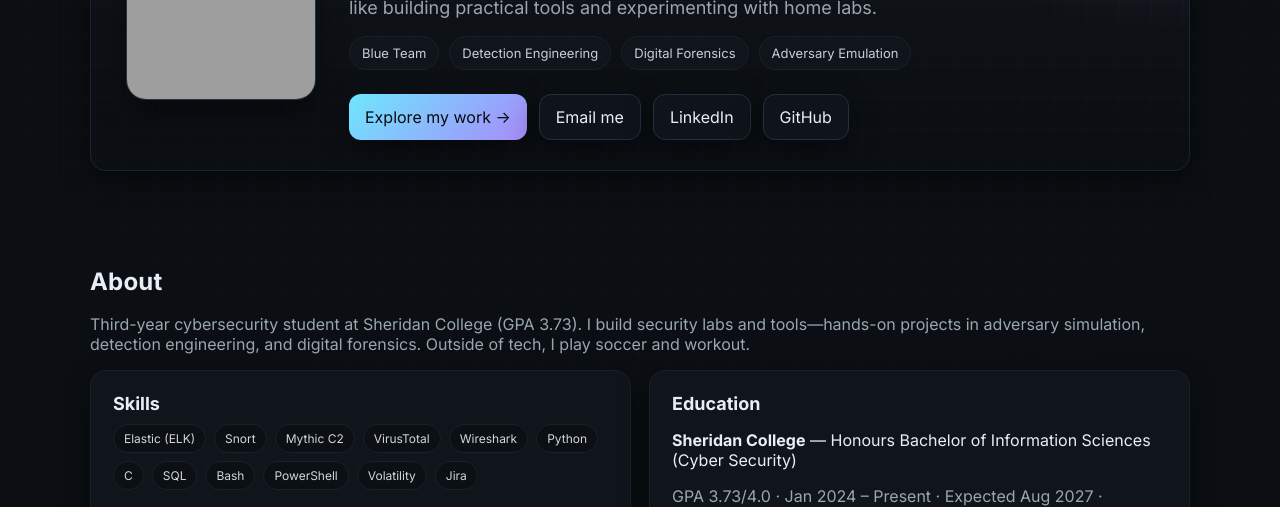
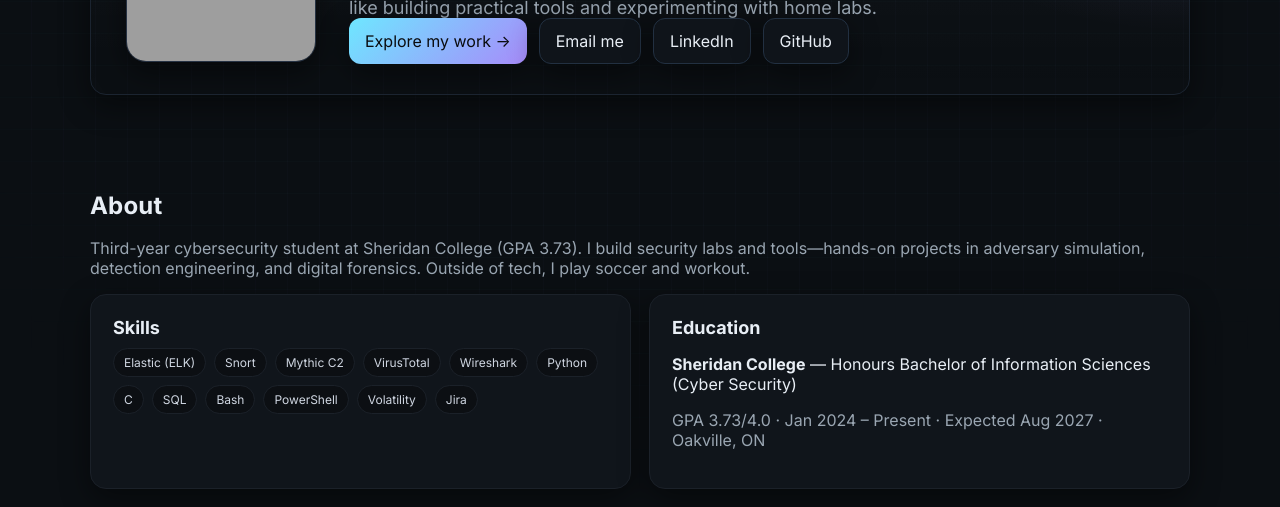
Before and after one commit to Majd-Abboud/majd-abboud.github.io, a plain HTML site: page index.html in a window 1280 px wide. Shown: the part 293-800 px from the top of the page. Drawn offline with Linux system fonts and the light colour scheme; grey boxes are pictures that could not be loaded.

Commit message:
Update index.html

```diff
--- a/index.html
+++ b/index.html
@@ -158,12 +158,6 @@
             security analysis and engineering. I like building practical tools and
             experimenting with home labs.
           </p>
-          <div class="chiprow" aria-label="quick skills">
-            <span class="chip">Blue Team</span>
-            <span class="chip">Detection Engineering</span>
-            <span class="chip">Digital Forensics</span>
-            <span class="chip">Adversary Emulation</span>
-          </div>
           <div class="cta">
             <a class="btn primary wiggle" href="#projects">Explore my work →</a>
             <a class="btn" href="mailto:majd.abboud2001@gmail.com">Email me</a>
```
